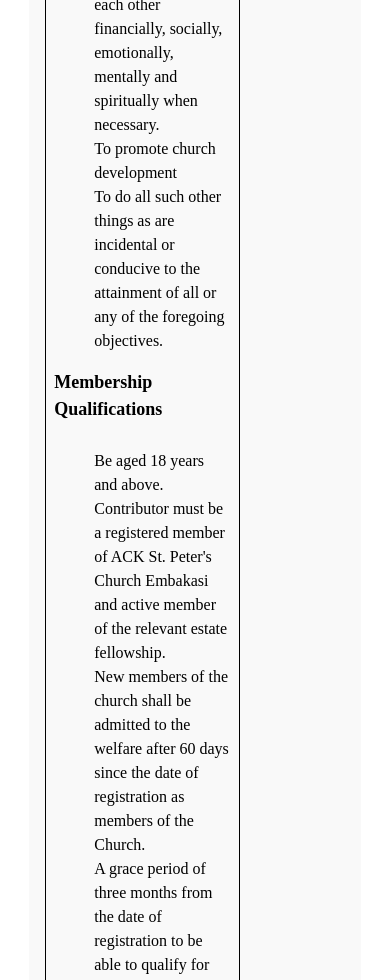
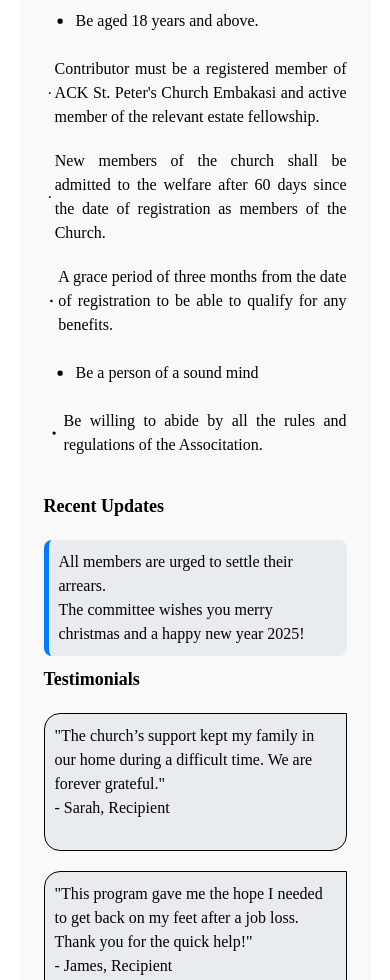
Before and after one commit to P3t3raw/Saints, a React (Create React App) app: page /programs/welfare in a window 390 px wide. Shown: the part 1020-2000 px from the top of the page. Built offline with nearby package versions, Linux system fonts and the light colour scheme; the HTML template or start-up script is replaced by a standard one.

Commit message:
commiting welfare page responsiveness

```diff
--- a/src/pages/Welfare/Welfare.css
+++ b/src/pages/Welfare/Welfare.css
@@ -30,7 +30,7 @@
   text-align: center;
 }
 .welfareContent h1 {
-  font-size: 3.125rem;
+  font-size: 2.125rem;
   font-weight: 700;
   margin-bottom: 0.625rem;
   text-align: center;
@@ -38,7 +38,7 @@
 
 .breadCrumbsWrapper {
   /* background-color: #f8f9fa; */
-  padding: 0.625rem 0; /* 10px converted to rem */
+  padding: 0.625rem 0;
   position: absolute;
   z-index: 99;
   bottom: 2rem;
@@ -48,7 +48,7 @@
 .breadCrumbs {
   display: flex;
   justify-content: center;
-  font-size: 1.125rem; /* 18px converted to rem */
+  font-size: 1.125rem;
   color: white;
 }
 
@@ -58,28 +58,28 @@
 }
 
 .welfareMainContent {
-  padding: 1.25rem; /* 20px converted to rem */
+  padding: 1.25rem;
   background-color: #f9f9f9;
   display: flex;
   flex-direction: row;
-  width: 80vw;
+  width: 90vw;
   margin: auto;
 }
 
 .welfareMainContent h2 {
-  font-size: 1.125rem; /* 18px converted to rem */
-  margin-bottom: 0.625rem; /* 10px converted to rem */
+  font-size: 1.125rem;
+  margin-bottom: 0.625rem;
   padding: 0;
 }
 
 .welfareMainContent p {
-  font-size: 1.125rem; /* 18px converted to rem */
-  margin-bottom: 1.25rem; /* 20px converted to rem */
+  font-size: 1.125rem;
+  margin-bottom: 1.25rem;
 }
 
 .welfareMainContent ul {
   list-style-type: disc;
-  margin-left: 1.25rem; /* 20px converted to rem */
+  margin-left: 1.25rem;
 }
 .leftWelfarePart {
   display: flex;
@@ -87,7 +87,6 @@
   padding: 1rem;
   flex: 2;
   max-width: 60%;
-  /* border: solid blue 1px; */
 }
 .leftWelfarePart div,
 .rightWelfarePart div {
@@ -97,92 +96,40 @@
 .rightWelfarePart {
   flex: 1;
   padding: 1rem;
-  /* border: solid red 1px; */
 }
 .welfareUpdates {
   background-color: #e9ecef;
-  padding: 0.625rem; /* 10px converted to rem */
-  margin: 0.625rem 0; /* 10px converted to rem */
-  border-left: 0.3125rem solid #007bff; /* 5px converted to rem */
+  padding: 0.625rem;
+  margin: 0.625rem 0;
+  border-left: 0.3125rem solid #007bff;
   border-radius: 0.5rem;
 }
 .testimonial {
   background-color: #e9ecef;
-  padding: 0.625rem; /* 10px converted to rem */
-  margin: 0.625rem 0; /* 10px converted to rem */
+  padding: 0.625rem;
+  margin: 0.625rem 0;
   border-radius: 1rem 0 1rem 1rem;
   border: 1px solid black;
 }
 
 .gallery img {
   width: 100%;
-  max-width: 18.75rem; /* 300px converted to rem */
-  margin: 0.625rem; /* 10px converted to rem */
+  max-width: 18.75rem;
+  margin: 0.625rem;
   display: inline-block;
-}
-
-.ctaSection {
-  text-align: center;
-  margin-top: 2.5rem; /* 40px converted to rem */
 }
 
 .ctaSection button {
   background-color: #007bff;
   color: white;
-  padding: 0.625rem 1.25rem; /* 10px 20px converted to rem */
-  font-size: 1.125rem; /* 18px converted to rem */
+  padding: 0.625rem 1.25rem;
+  font-size: 1.125rem;
   border: none;
   cursor: pointer;
 }
 
 .ctaSection button:hover {
   background-color: #0056b3;
-}
-/* General Mobile Devices (max-width: 768px) */
-@media screen and (max-width: 768px) {
-  .welfareBackground {
-    background-attachment: scroll; /* Disable fixed background for smoother scrolling */
-  }
-
-  .welfareContent h1 {
-    font-size: 2rem; /* Reduce font size for smaller screens */
-  }
-
-  .breadCrumbsWrapper {
-    padding-inline: 1rem; /* Narrow padding */
-    bottom: 1rem; /* Reduce bottom spacing */
-  }
-
-  .breadCrumbs {
-    font-size: 1rem; /* Adjust breadcrumb font size */
-  }
-
-  .welfareMainContent {
-    flex-direction: column; /* Stack content vertically */
-    width: 90vw; /* Increase width to fit better */
-    padding: 1rem; /* Reduce padding */
-  }
-
-  .leftWelfarePart,
-  .rightWelfarePart {
-    max-width: 100%; /* Allow full width for both parts */
-    padding: 0.5rem; /* Reduce padding */
-    border: 1px black solid;
-  }
-
-  .gallery img {
-    max-width: 100%; /* Scale images to fit smaller screens */
-    margin: 0.5rem auto; /* Center images and reduce spacing */
-  }
-
-  .ctaSection {
-    margin-top: 1.5rem; /* Reduce margin */
-  }
-
-  .ctaSection button {
-    padding: 0.5rem 1rem; /* Adjust button size */
-    font-size: 1rem; /* Reduce font size */
-  }
 }
 
 /* Tablets and Small Laptops (max-width: 1024px) */
@@ -205,29 +152,41 @@
   }
 }
 
-/* Large Phones and Small Tablets (max-width: 576px) */
-@media screen and (max-width: 600px) {
+@media screen and (max-width: 768px) {
+  .welfareBackground {
+    background-attachment: fixed;
+  }
+
   .welfareContent h1 {
-    font-size: 1.3rem; /* Further reduce font size */
+    font-size: 1.3rem;
   }
   .welfareMainContent {
+    display: flex;
     flex-direction: column;
+    width: 90vw;
+    padding: 1rem;
   }
+
+  .leftWelfarePart,
+  .rightWelfarePart {
+    min-width: 100%;
+    padding: 0.5rem;
+  }
+  .leftWelfarePart p,
+  .rightWelfarePart p {
+    font-size: 1rem;
+    text-align: justify;
+  }
+
+  .ctaSection {
+    margin-top: 1.5rem;
+  }
+
   .breadCrumbsWrapper {
-    padding-inline: 0.5rem; /* Reduce padding for smaller screens */
     display: none;
   }
 
-  .breadCrumbs {
-    font-size: 0.875rem; /* Adjust font size */
-  }
-
   .welfareMainContent ul {
-    margin-left: 0.625rem; /* Reduce list indentation */
-  }
-
-  .ctaSection button {
-    width: 100%; /* Make button full-width */
-    padding: 0.75rem; /* Adjust padding */
+    margin-left: 0;
   }
 }
--- a/src/pages/Welfare/Welfare.jsx
+++ b/src/pages/Welfare/Welfare.jsx
@@ -2,6 +2,7 @@
 import { Link } from "react-router-dom";
 import { FaChevronRight } from "react-icons/fa";
 import "./Welfare.css";
+import { LuDot } from "react-icons/lu";
 
 export default function Welfare() {
   const programDetails = {
@@ -81,19 +82,31 @@
           </div>
           <div>
             <h2>Program Objectives</h2>
-            <ol>
+            <>
               {programDetails.objectives.map((objective, index) => (
-                <li key={index}>{objective}</li>
+                <p
+                  key={index}
+                  style={{ display: "flex", alignItems: "center" }}
+                >
+                  <LuDot style={{ fontSize: "2rem" }} />
+                  {objective}
+                </p>
               ))}
-            </ol>
+            </>
           </div>
           <div>
             <h2>Membership Qualifications</h2>
-            <ol>
+            <>
               {programDetails.qualifications.map((qualification, index) => (
-                <li key={index}>{qualification}</li>
+                <p
+                  key={index}
+                  style={{ display: "flex", alignItems: "center" }}
+                >
+                  <LuDot style={{ fontSize: "2rem" }} />
+                  {qualification}
+                </p>
               ))}
-            </ol>
+            </>
           </div>
           {/*<div>
             <h2>Gallery</h2>
@@ -133,13 +146,13 @@
           </div>
           <div className="ctaSection">
             <h2>{programDetails.cta}</h2>
-            <button
+            {/* <button
               onClick={() =>
                 (window.location.href = `mailto:${programDetails.contact.email}`)
               }
             >
               Become a Member
-            </button>
+            </button> */}
           </div>
         </div>
       </div>
```
